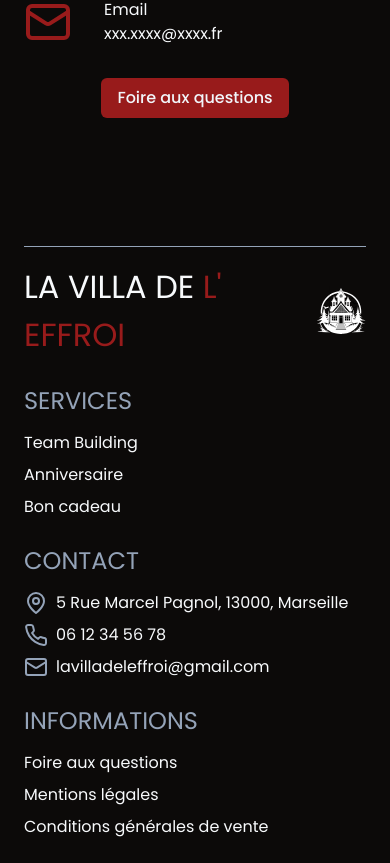
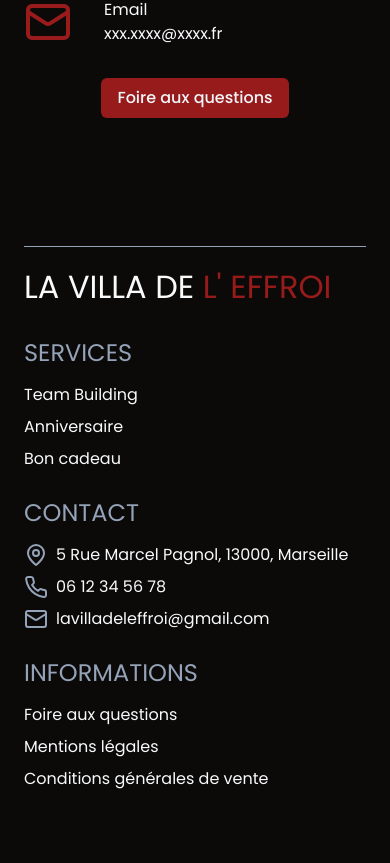
Before and after one commit to SebastienLaurentt/Escape-Game, a Next.js app: page / in a window 390 px wide. Shown: the part 3891-4754 px from the top of the page. After the commit the page ends 4706 px from the top, so only its background shows below. Built offline with nearby package versions, Linux system fonts and the light colour scheme.

Commit message:
hide logo in mobile

```diff
--- a/components/shared/Footer.tsx
+++ b/components/shared/Footer.tsx
@@ -1,6 +1,7 @@
 import { Mail, MapPin, Phone } from "lucide-react";
 import Image from "next/image";
 import Link from "next/link";
+import logo from "../../public/images/Logo.svg";
 
 const Footer = () => {
   return (
@@ -11,10 +12,11 @@ const Footer = () => {
             La Villa de <span className="text-accent">l&apos; Effroi</span>
           </span>
           <Image
-            src="/images/logo.svg"
+            src={logo}
             alt="Logo de la Villa de l'Effroi"
             width={50}
             height={50}
+            className="hidden md:block"
           />
         </div>
 
```
